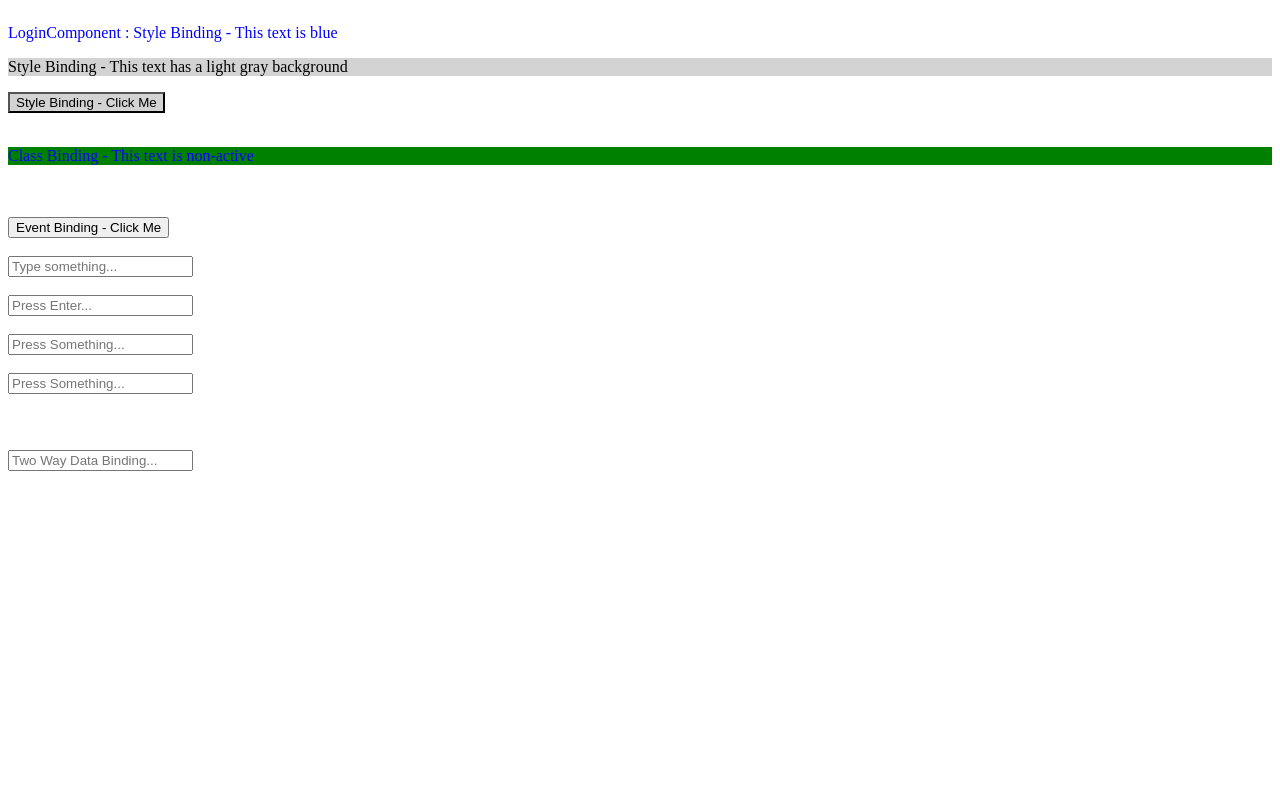
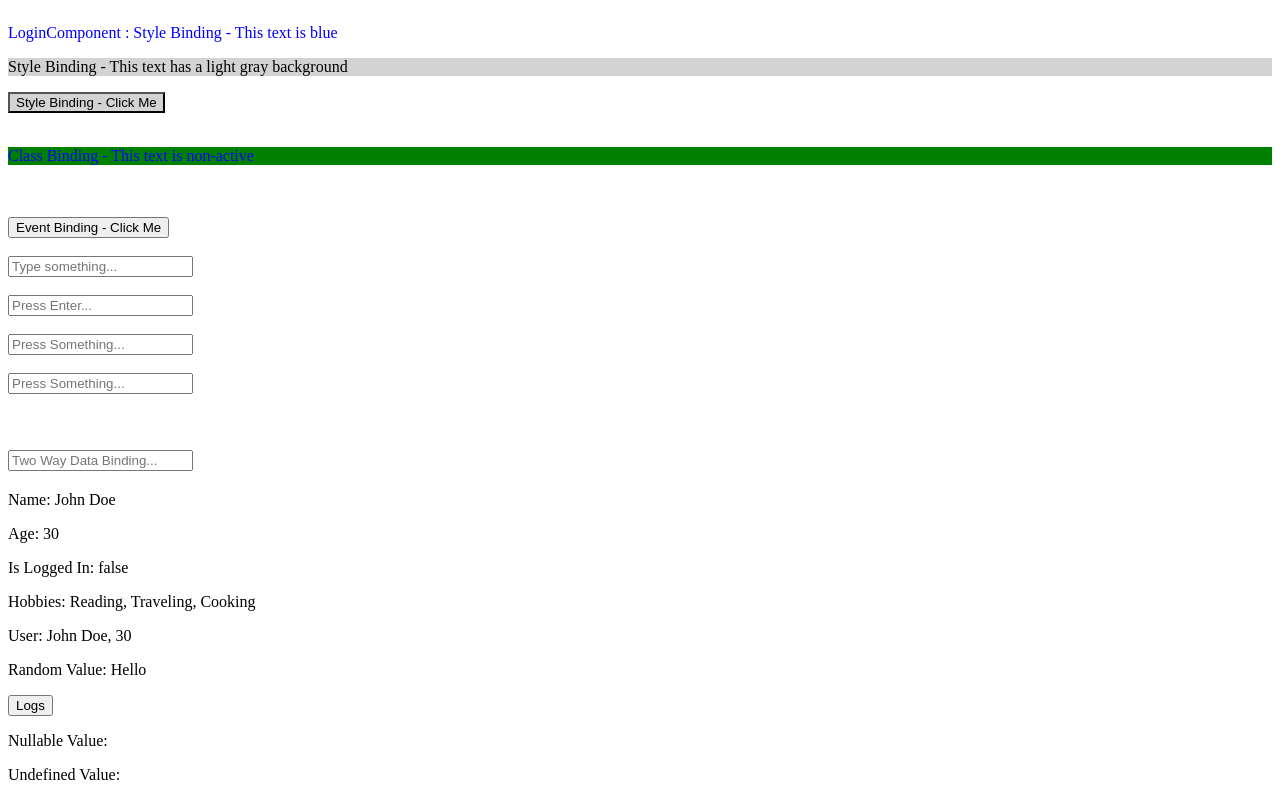
Before and after one commit to AmilaDeAlwis/angularTuts, an Angular app: page / in a window 1280 px wide. Shown: the part 479-1279 px from the top of the page. Before the commit the page ends 970 px from the top, so only its background shows below. Built offline with nearby package versions, Linux system fonts and the light colour scheme.

Commit message:
Data types in Typescript

```diff
--- a/src/app/login-component/login-component.html
+++ b/src/app/login-component/login-component.html
@@ -48,3 +48,14 @@
 <!-- TWO WAY DATA BINDING -->
 <input [(ngModel)]="twoWayInputValue" placeholder="Two Way Data Binding..." />
 <h2>{{ twoWayInputValue }}</h2>
+
+<!-- DATA TYPES IN TYPESCRIPT -->
+<p>Name: {{ name }}</p>
+<p>Age: {{ age }}</p>
+<p>Is Logged In: {{ isLoggedIn }}</p>
+<p>Hobbies: {{ hobbies.join(', ') }}</p>
+<p>User: {{ user[0] }}, {{ user[1] }}</p>
+<p>Random Value: {{ randomValue }}</p>
+<button (click)="logMessage()">Logs</button>
+<p>Nullable Value: {{ nullableValue }}</p>
+<p>Undefined Value: {{ undefinedValue }}</p>
--- a/src/app/login-component/login-component.ts
+++ b/src/app/login-component/login-component.ts
@@ -1,5 +1,6 @@
 import { Component } from '@angular/core';
 import { FormsModule } from '@angular/forms';
+import { throwError } from 'rxjs';
 
 @Component({
   selector: 'app-login-component',
@@ -21,6 +22,27 @@ export class LoginComponent {
   inputValue: string = '';
 
   twoWayInputValue: string = '';
+
+  // DATA TYPES IN TYPESCRIPT
+  name: string = 'John Doe'; // 1. String
+  age: number = 30; // 2. Number
+  isLoggedIn: boolean = false; // 3. Boolean
+  hobbies: string[] = ['Reading', 'Traveling', 'Cooking']; // 4. Array
+  user: [string, number] = ['John Doe', 30]; // 5. Tuple
+  randomValue: any = 'Hello'; // 6. Any
+
+  logMessage(): void {
+    console.log('This is a log message.'); // 7. Void
+  }
+
+  nullableValue: string | null = null; // 8. Null
+  undefinedValue: string | undefined = undefined; // 9. Undefined
+
+  throwError(): never {
+    throw new Error('This is an error!'); // 10. Never
+  }
+
+  ///////////////////////////////////////////////////
 
   onButtonClick() {
     console.log('Button clicked!');
```
